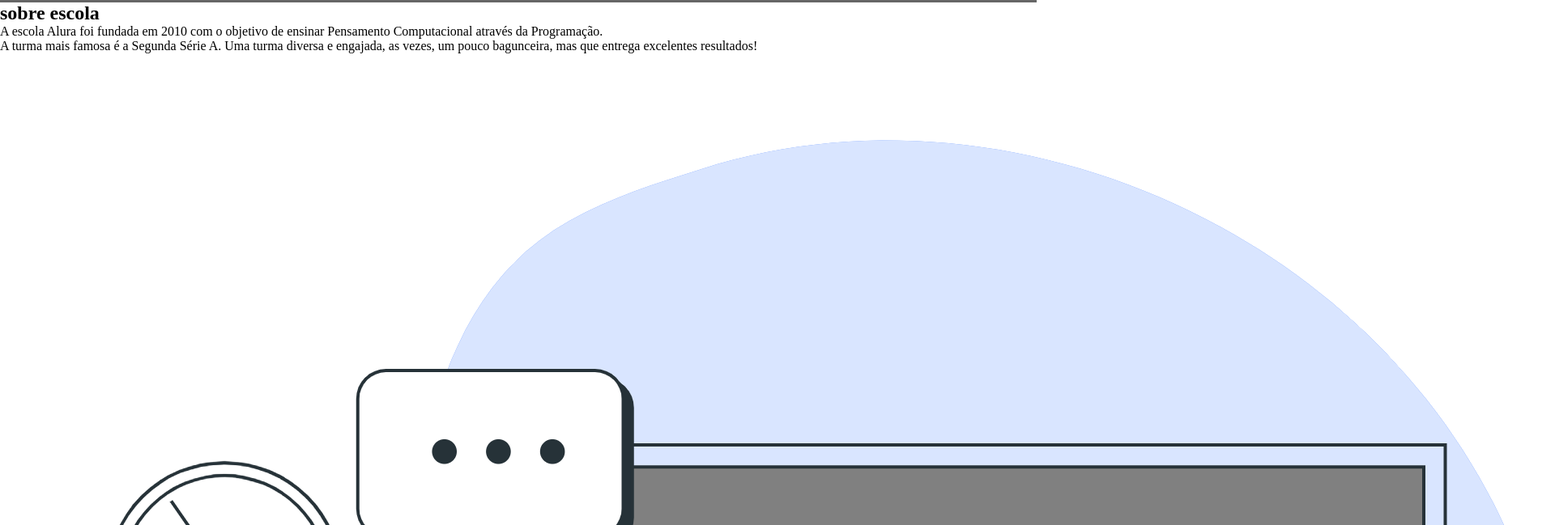
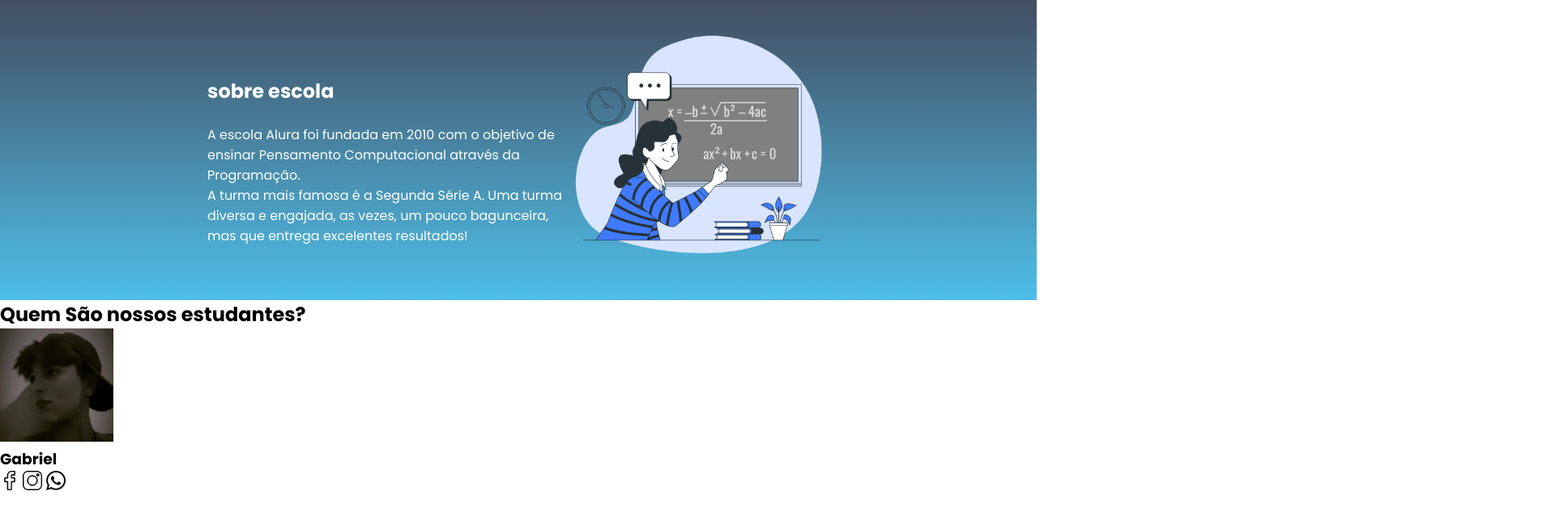
Before and after one commit to guilhermebl2007/site-criativo-alura, a plain HTML site: page index.html in a window 1280 px wide. Shown: the part 187-836 px from the top of the page at 81% size, 1920 px wide, since content can reach past the window. After the commit the page ends 800 px from the top, so only its background shows below. Drawn offline with Linux system fonts and the light colour scheme.

Commit message:
arquivo aula 4
aula 4/14:50

```diff
--- a/index.html
+++ b/index.html
@@ -6,6 +6,9 @@
     <meta name="viewport" content="width=device-width, initial-scale=1.0">
     <title>Document</title>
     <link rel="stylesheet" href="style.css">
+    <link rel="preconnect" href="https://fonts.googleapis.com">
+    <link rel="preconnect" href="https://fonts.gstatic.com" crossorigin>
+    <link href="https://fonts.googleapis.com/css2?family=Poppins:wght@200;400;700&display=swap" rel="stylesheet">
 </head>
 <body>
     <header class="cabecalho">
@@ -16,10 +19,20 @@
         </ul>
     </header>
     <section class="escola">
-        <h2 class="escola-titulo">sobre escola</h2>
-        <p class="escola-texto-um">A escola Alura foi fundada em 2010 com o objetivo de ensinar Pensamento Computacional através da Programação.</p>
-        <p class="escola-texto-dois">A turma mais famosa é a Segunda Série A. Uma turma diversa e engajada, as vezes, um pouco bagunceira, mas que entrega excelentes resultados!</p>
+        <div class="escola-div-conteudo">
+            <h2 class="escola-titulo">sobre escola</h2>
+            <p class="escola-texto-um">A escola Alura foi fundada em 2010 com o objetivo de ensinar Pensamento Computacional através da Programação.</p>
+            <p class="escola-texto-dois">A turma mais famosa é a Segunda Série A. Uma turma diversa e engajada, as vezes, um pouco bagunceira, mas que entrega excelentes resultados!</p>
+        </div>
         <img class="escola-imagem" src="Formula-bro.png" alt="Professora no quadro">
+     </section>
+     <section class="estudante">
+       <h2 class="estudante-titulo">Quem São nossos estudantes?</h2>
+       <img class="estudante-imagem" src="gabriel.jpg" alt="foto do gabriel">
+        <h3 class="estudante-nome">Gabriel</h3>
+        <img class="estudante-icone" src="facebook.png" alt="icone facebook">
+        <img class="estudante-icone" src="instagram.png" alt="icone instagram">
+        <img class="estudante-icone" src="whatsapp.png" alt="icone whatsapp">
      </section>
 </body>
 
--- a/style.css
+++ b/style.css
@@ -3,8 +3,11 @@
     padding: 0;
 }
 
+body{
+    font-family: 'Poppins', sans-serif
+}
 .cabecalho {
-    background-color: #666666;
+    background-color: #424E61;
     color: white;
     display: flex;
     justify-content: space-around;
@@ -19,5 +22,36 @@ width: 10%;
 .cabecalho-lista-item{
     display: inline-block;
     margin: 0 16px;
+    font-size: 24px;
+}
 
+.escola-imagem{
+    width: 25%;
 }
+
+.escola{
+    background-image: linear-gradient(#424E61,#4EBFE9);
+    color: white;
+    display: flex;
+    justify-content: center;
+    align-items: center;
+    padding: 24px 0%;
+}
+
+.escola-div-conteudo{
+    width: 35%;
+}
+.escola-titulo{
+    padding: 24px 0%;
+}
+
+.estudante-imagem{
+    width: 140px;
+}
+.estudante-icone{
+    width: 24px;
+}
+
+.estudante-div{
+    text-align: center;
+}
```
Also changed, not shown: dedon.jpeg (added), facebook.png (added), gabriel.jpg (added), instagram.png (added), whatsapp.png (added).
